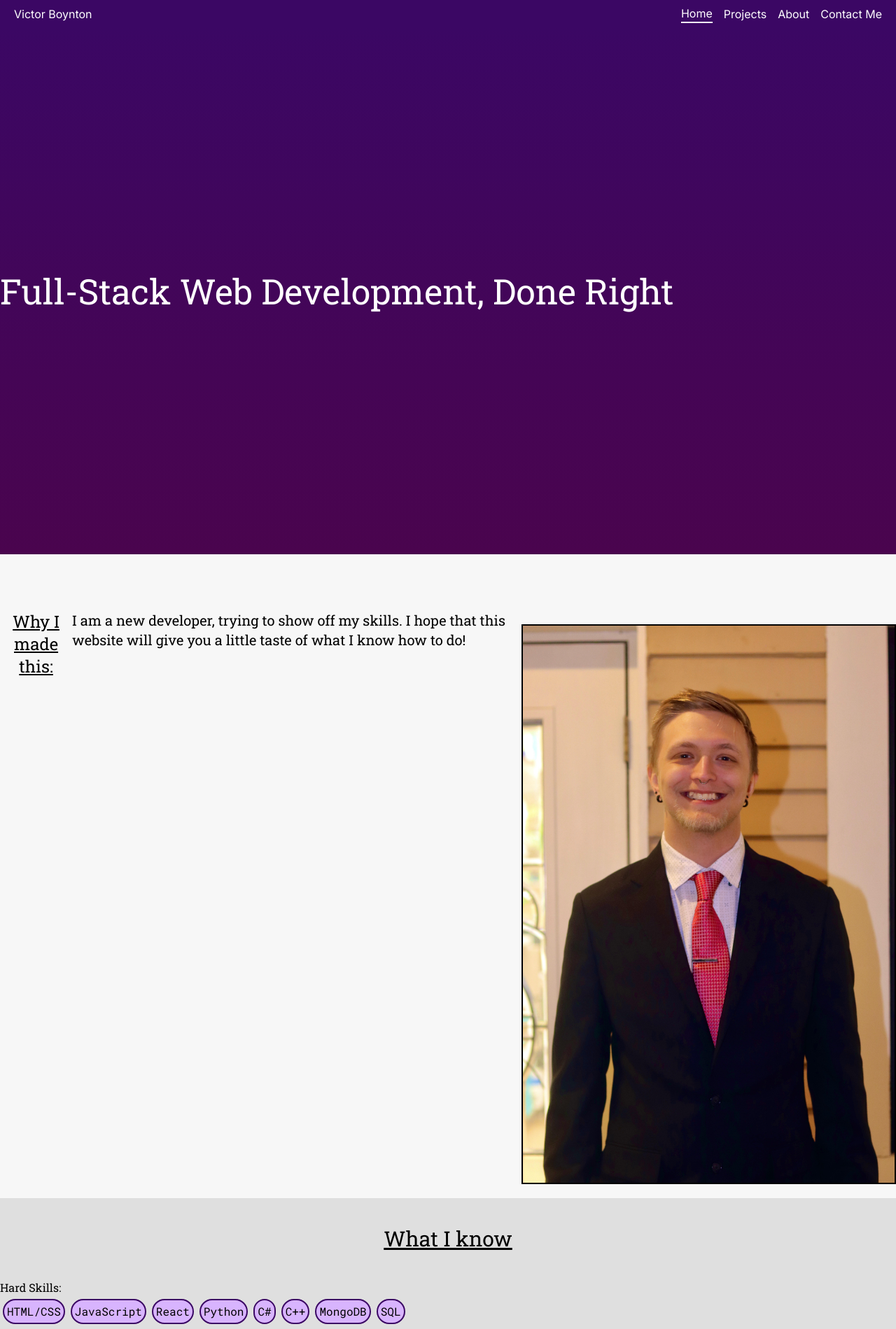
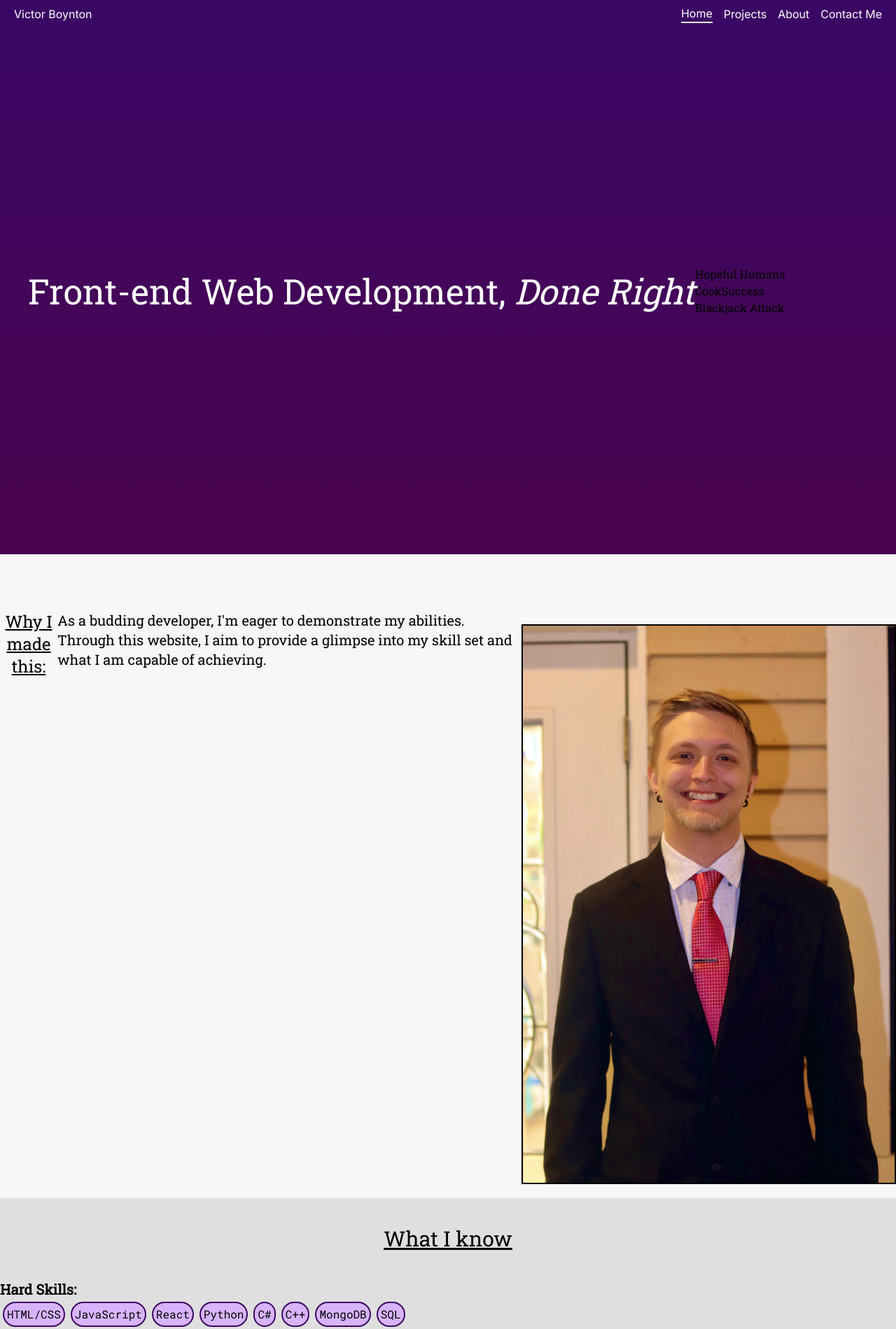
Before and after one commit to victorgboynton/v2Portfolio, a Next.js app in the folder v2portfolio/: page / in a window 1280 px wide. Shown: the top 1899 px of the page at 70% size. Built offline with nearby package versions, Linux system fonts and the light colour scheme.

Commit message:
Worked on animating land page

```diff
--- a/v2portfolio/app/Navbar.tsx
+++ b/v2portfolio/app/Navbar.tsx
@@ -32,11 +32,11 @@
 
 	return (
 		<header
-      className={`fixed top-0 w-full sm:px-5 ${
+			className={`fixed top-0 w-full ${
 				showNav ? "translate-y-0" : "-translate-y-full"
 			} transition-transform duration-300 ease-in-out`}
 		>
-      <div className="flex flex-row justify-between sm:h-[5vh] bg-purple-950 items-center z-50;">
+			<div className="flex flex-row justify-between sm:h-[5vh] sm:px-5 bg-purple-950 items-center z-50;">
 				{isNavOpen ? <p></p> : <h1 className="text-white">Victor Boynton</h1>}
 				<button className="sm:hidden" onClick={handleSetIsNavOpen}>
 					{isNavOpen ? (
--- a/v2portfolio/app/globals.css
+++ b/v2portfolio/app/globals.css
@@ -1,8 +1,7 @@
-@import url('https://fonts.googleapis.com/css2?family=Roboto+Mono&family=Roboto+Slab&display=swap');
+@import url("https://fonts.googleapis.com/css2?family=Roboto+Mono&family=Roboto+Slab&display=swap");
 @tailwind base;
 @tailwind components;
 @tailwind utilities;
-
 
 @keyframes rotateBurger {
 	from {
@@ -28,3 +27,21 @@
 .animate-burgerRotate {
 	transform-origin: center;
 }
+
+@keyframes fade-in {
+	0% {
+		opacity: 0;
+	}
+	100% {
+		opacity: 1;
+	}
+}
+
+@keyframes slide-in {
+	0% {
+		transform: translateX(-100%);
+	}
+	100% {
+		transform: translateX(0);
+	}
+}
--- a/v2portfolio/app/page.tsx
+++ b/v2portfolio/app/page.tsx
@@ -2,6 +2,7 @@
 import { Navbar } from "./Navbar";
 import me from "/public/picOfMe.jpg";
 import Image from "next/image";
+import Link from "next/link";
 const b = `pb-5 pt-10`;
 const hardSkills = [
 	{ id: 1, name: "HTML/CSS" },
@@ -32,16 +33,27 @@
 export default function Home() {
 	return (
 		<main className="flex flex-col font-robotoSlab">
-      <h1 className="h-[94vh] mt-[2vh] sm:mt-[5vh] bg-gradient-to-b from-purple-950 to-fuchsia-950 text-white text-[50px] break-words flex items-center ">
-        Full-Stack Web Development, Done Right
+			<div className="h-[94vh] mt-[2vh] sm:mt-[5vh] bg-gradient-to-b from-purple-950 to-fuchsia-950 flex flex-col sm:flex-row items-center xl:px-10">
+				<h1 className=" text-white text-[50px] break-words animate-[slide-in_2s]">
+					Front-end Web Development,{" "}
+					<span className="hover:text-green-500 animate-[fade-in_.1s_2.5s_forwards] italic opacity-0">
+						Done Right
+					</span>
 				</h1>
-      <div className=" bg-[#f7f7f7] text-black pt-[10vh] block sm:flex sm:flex-row text-xl">
+				<div className="flex flex-col">
+					<h1>Hopeful Humans</h1>
+					<h1>CookSuccess</h1>
+					<h1>Blackjack Attack</h1>
+				</div>
+			</div>
+			<div className=" bg-[#f7f7f7] text-black pt-[10vh] block sm:flex sm:flex-col md:flex-row text-xl">
 				<div className="text-center underline text-2xl mb-1">
 					Why I made this:
 				</div>
 				<div className="items-center">
-          I am a new developer, trying to show off my skills. I hope that this
-          website will give you a little taste of what I know how to do!
+					As a budding developer, I&apos;m eager to demonstrate my abilities.
+					Through this website, I aim to provide a glimpse into my skill set and
+					what I am capable of achieving.
 				</div>
 				<Image
 					src={me}
@@ -51,12 +63,12 @@
 					className="sm:h-[800px] border-2 border-black my-5"
 				/>
 			</div>
-      <div className="h-[100vh] bg-[#dfdfdf]">
+			<div className="h-[100vh] sm:h-auto bg-[#dfdfdf]">
 				<div className="text-3xl text-center underline my-[5vh]">
 					What I know
 				</div>
 				<div className="flex flex-col">
-          <div>Hard Skills: </div>
+					<h2 className="text-xl font-bold">Hard Skills: </h2>
 					<div className="flex flex-row flex-wrap">
 						{hardSkills.map((hardSkill: skill) => (
 							<p
@@ -69,7 +81,7 @@
 					</div>
 				</div>
 				<div className="flex flex-col">
-          <div>Soft Skills: </div>
+					<h2 className="text-xl font-bold">Soft Skills: </h2>
 					<div className="flex flex-row flex-wrap">
 						{softSkills.map((softSkill: skill) => (
 							<p
--- a/v2portfolio/tailwind.config.ts
+++ b/v2portfolio/tailwind.config.ts
@@ -15,11 +15,12 @@
 			},
 			animation: {
 				burgerRotate: "rotateBurger 1s linear",
+				"fade-in": "fade-in 2s linear",
 			},
-			fontFamily:{
-				'robotoMono':["'Roboto Mono'"],
-				'robotoSlab':["'Roboto Slab'"],
-			}
+			fontFamily: {
+				robotoMono: ["'Roboto Mono'"],
+				robotoSlab: ["'Roboto Slab'"],
+			},
 		},
 	},
 	plugins: [],
```
Lines whose indentation alone changed are shown as unchanged.
